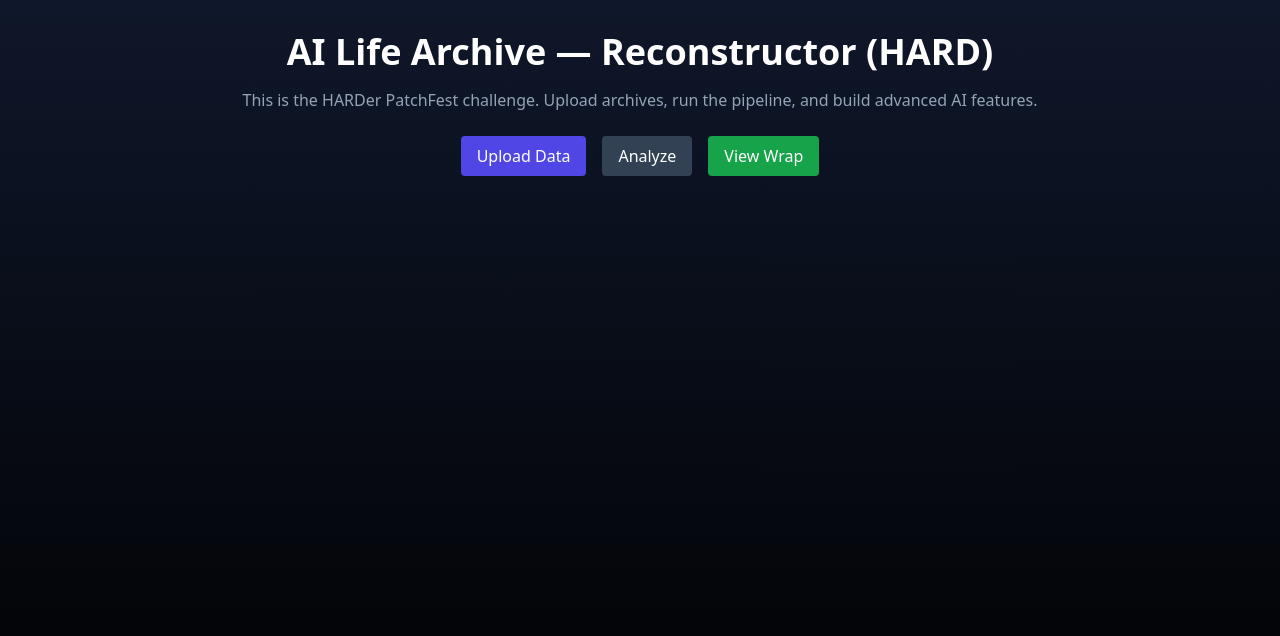
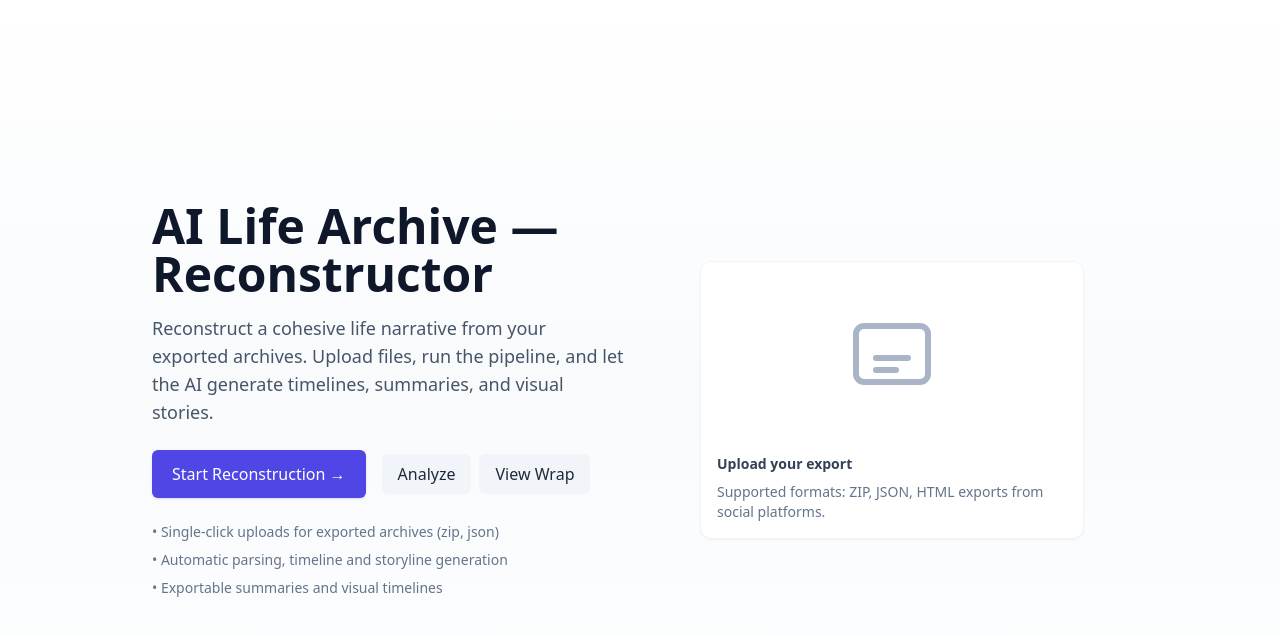
Before and after one commit to Parthverma2409/life-context-reconstructor, a Next.js app: page / in a window 1280 px wide. Shown: the top 636 px of the page. Built offline with nearby package versions, Linux system fonts and the light colour scheme.

Commit message:
landing page enhance

```diff
--- a/app/page.tsx
+++ b/app/page.tsx
@@ -2,13 +2,44 @@ import Link from 'next/link';
 
 export default function Home() {
   return (
-    <main className="max-w-4xl mx-auto p-8 text-center">
-      <h1 className="text-4xl font-bold mb-4">AI Life Archive — Reconstructor (HARD)</h1>
-      <p className="mb-6 text-slate-400">This is the HARDer PatchFest challenge. Upload archives, run the pipeline, and build advanced AI features.</p>
-      <div className="flex justify-center gap-4">
-        <Link href="/upload" className="px-4 py-2 bg-indigo-600 rounded">Upload Data</Link>
-        <Link href="/analyze" className="px-4 py-2 bg-slate-700 rounded">Analyze</Link>
-        <Link href="/wrap" className="px-4 py-2 bg-green-600 rounded">View Wrap</Link>
+    <main className="min-h-screen flex items-center bg-gradient-to-b from-white via-slate-50 to-white">
+      <div className="max-w-5xl mx-auto px-6 py-16">
+        <section className="grid gap-8 md:grid-cols-2 md:items-center">
+          <div className="text-center md:text-left">
+            <h1 className="text-4xl sm:text-5xl font-extrabold text-slate-900 leading-tight">AI Life Archive — Reconstructor</h1>
+            <p className="mt-4 text-lg text-slate-600 max-w-xl mx-auto md:mx-0">Reconstruct a cohesive life narrative from your exported archives. Upload files, run the pipeline, and let the AI generate timelines, summaries, and visual stories.</p>
+
+            <div className="mt-6 flex flex-col sm:flex-row sm:items-center sm:justify-start gap-3 sm:gap-4">
+              <Link href="/upload" aria-label="Start Reconstruction" className="inline-flex items-center justify-center px-5 py-3 bg-indigo-600 hover:bg-indigo-700 text-white rounded-md font-medium shadow">Start Reconstruction →</Link>
+              <div className="flex gap-2 justify-center sm:justify-start">
+                <Link href="/analyze" className="px-4 py-2 bg-slate-100 hover:bg-slate-200 rounded-md text-slate-800">Analyze</Link>
+                <Link href="/wrap" className="px-4 py-2 bg-slate-100 hover:bg-slate-200 rounded-md text-slate-800">View Wrap</Link>
+              </div>
+            </div>
+
+            <ul className="mt-6 text-sm text-slate-500 space-y-2 max-w-sm mx-auto md:mx-0">
+              <li>• Single-click uploads for exported archives (zip, json)</li>
+              <li>• Automatic parsing, timeline and storyline generation</li>
+              <li>• Exportable summaries and visual timelines</li>
+            </ul>
+          </div>
+
+          <div className="mx-auto w-full max-w-sm">
+            <div className="rounded-xl border border-slate-100 p-4 bg-white shadow-sm">
+              <div className="h-40 flex items-center justify-center text-slate-400">
+                <svg width="96" height="96" viewBox="0 0 24 24" fill="none" xmlns="http://www.w3.org/2000/svg" className="opacity-80">
+                  <rect x="3" y="4" width="18" height="14" rx="2" stroke="#94A3B8" strokeWidth="1.5"/>
+                  <path d="M8 12h8M8 15h5" stroke="#94A3B8" strokeWidth="1.5" strokeLinecap="round"/>
+                </svg>
+              </div>
+
+              <div className="mt-4 text-sm text-slate-700">
+                <strong className="block font-semibold">Upload your export</strong>
+                <p className="mt-2 text-slate-500">Supported formats: ZIP, JSON, HTML exports from social platforms.</p>
+              </div>
+            </div>
+          </div>
+        </section>
       </div>
     </main>
   );
```
